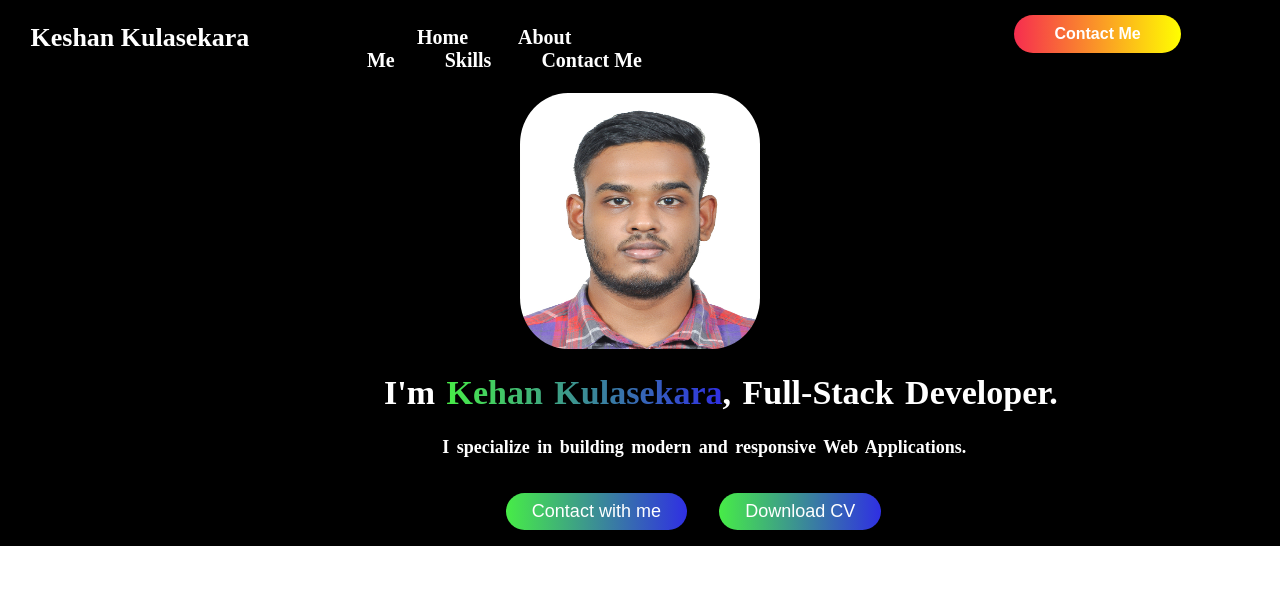
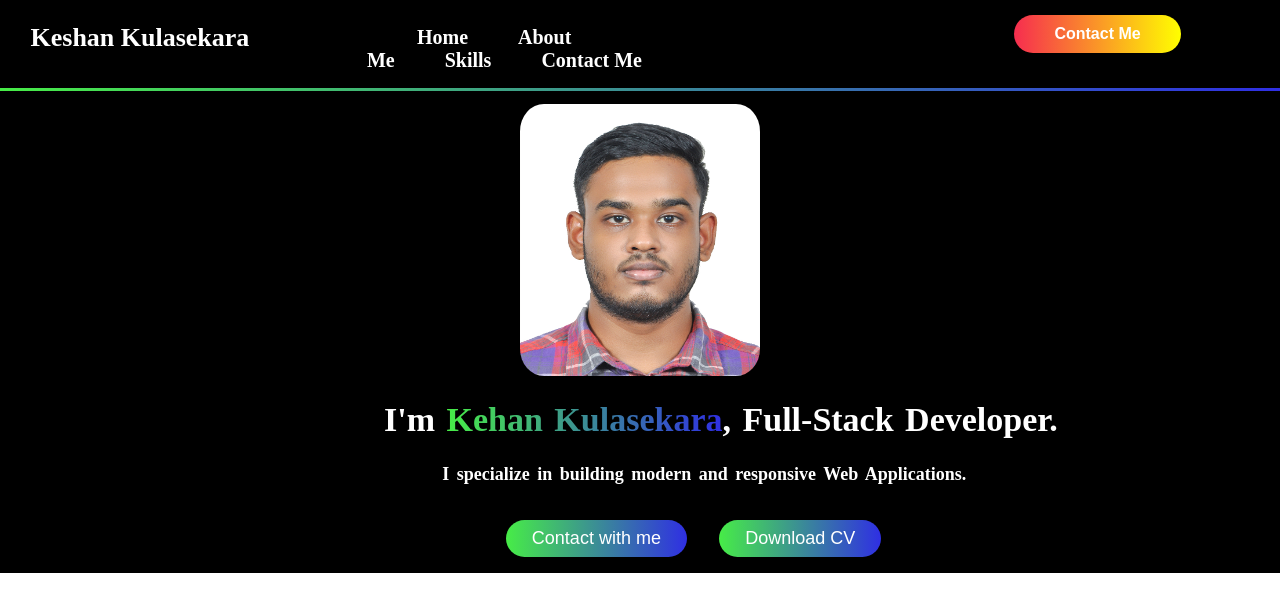
Before and after one commit to KeshaCodeolima/MY-Portfolio, a React (Create React App) app in the folder my-portfolio/: page / in a window 1280 px wide. Shown: the top 612 px of the page. Built offline with nearby package versions, Linux system fonts and the light colour scheme.

Commit message:
Add the hr tag to separete the nav bar and the about me page and edit the image size

```diff
--- a/my-portfolio/src/Componets/AboutMe.css
+++ b/my-portfolio/src/Componets/AboutMe.css
@@ -13,8 +13,8 @@
 }
 .image1{
     width: 30vh;
-    height: 32vh;
-    border-radius: 20%;
+    height: 34vh;
+    border-radius: 10%;
 }
 .text{
     margin-left: 30%;
@@ -61,3 +61,8 @@
 .btn1:hover{
     transform: scale(1.1);
 }
+.line hr{
+    border: none;
+    height: 3px;
+    background-image: linear-gradient(to right, rgb(71, 236, 71),rgb(47, 47, 227));
+}
--- a/my-portfolio/src/Componets/AboutMe.jsx
+++ b/my-portfolio/src/Componets/AboutMe.jsx
@@ -6,6 +6,9 @@ function AboutMe() {
   return (
     <>
     <div className="aboutme">
+        <div className="line">
+            <hr />
+        </div>
         <div className="image">
             <img src={Image1} alt="Myphoto" className='image1'/>
         </div>
```
